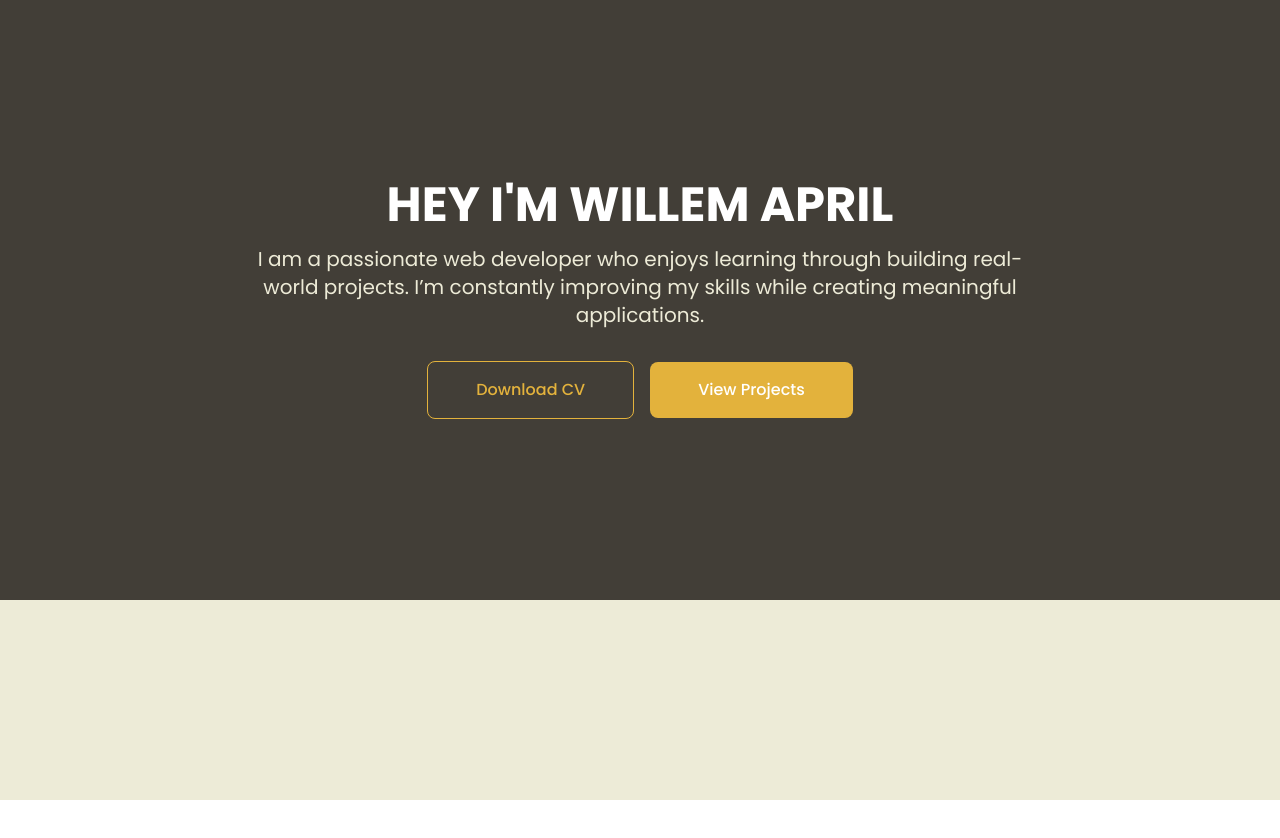
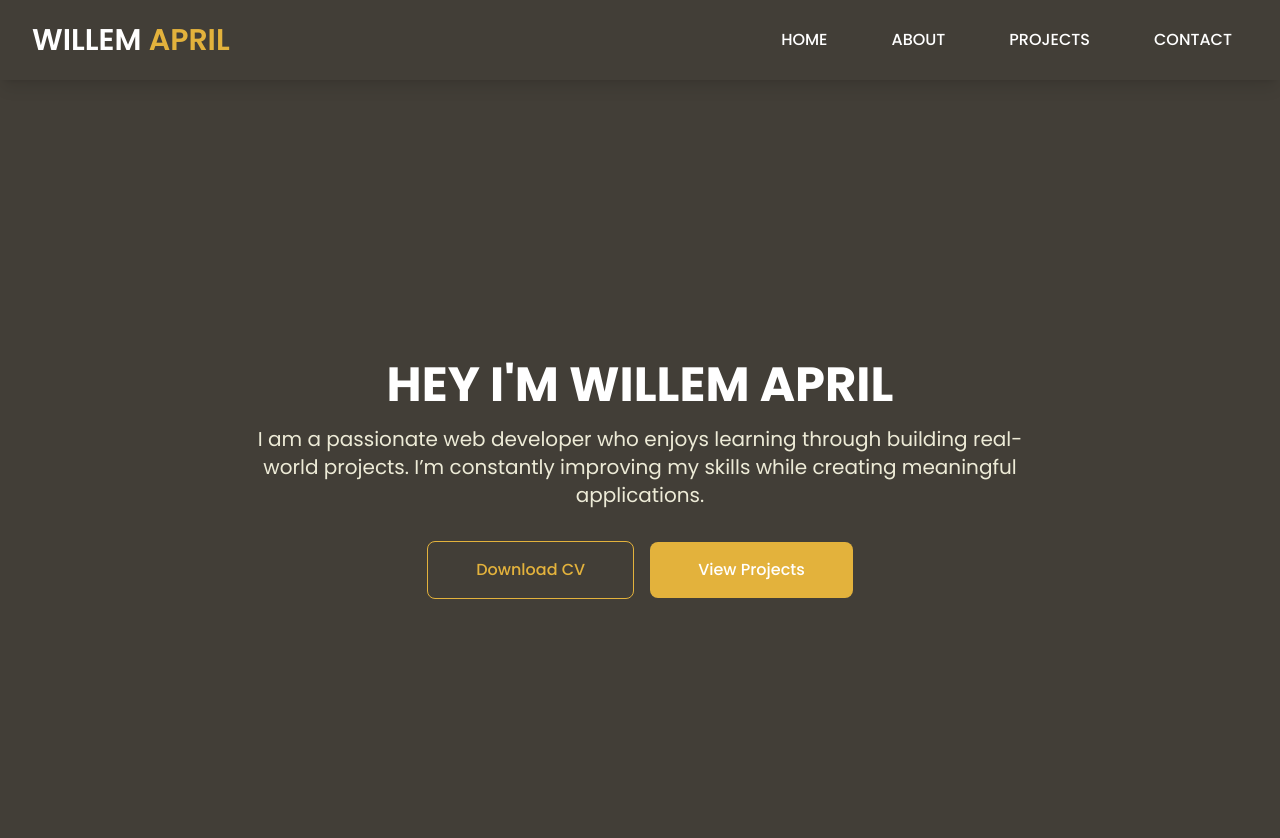
Before and after one commit to Willie3011/Portfolio, a React (Vite) app: page / in a window 1280 px wide. Shown: the top 838 px of the page. Before the commit the page ends 800 px from the top, so only its background shows below. Built offline with nearby package versions, Linux system fonts and the light colour scheme.

Commit message:
Add responsive Navbar component and update layout
Introduced a new Navbar component with responsive design and mobile menu support. Updated Homepage to include the Navbar and adjusted layout classes in Banner and Homepage for improved styling.

```diff
--- a/src/components/Banner.jsx
+++ b/src/components/Banner.jsx
@@ -2,7 +2,7 @@ import Container from './Container'
 
 function Banner() {
     return (
-        <div className="bg-primary text-white px-0 py-16 text-center flex items-center justify-center max-md:h-screen min-h-9/12">
+        <div className="bg-primary text-white px-0 py-16 text-center flex items-center justify-center min-h-200">
             <Container>
                 <h1 className='uppercase font-bold mb-4 text-[2rem] md:text-5xl'>Hey I'm Willem April</h1>
                 <p className='text-xl max-w-200 my-0 mx-auto text-secondary mb-4'>I am a passionate web developer who enjoys learning through building real-world projects. I’m constantly improving my skills while creating meaningful applications.</p>
--- /dev/null
+++ b/src/components/Navbar.jsx
@@ -0,0 +1,58 @@
+import { Link } from 'react-router-dom'
+import Container from './Container'
+import { IoMenu } from "react-icons/io5";
+import { useState } from 'react';
+import { IoMdClose } from 'react-icons/io';
+
+function Navbar() {
+    const [openMobileMenu, setOpenMobileMenu] = useState(false);
+    return (
+        <header className='bg-primary px-0 py-4 sticky top-0 z-20 shadow-lg h-20 flex items-center justify-center'>
+            <Container>
+                <div className="flex items-center justify-between">
+                    <h2 className='uppercase text-3xl font-semibold text-white'>Willem <span className='text-accent'>April</span></h2>
+
+                    <nav>
+                        <ul className='md:flex list-none hidden'>
+                            <li className='ml-8'>
+                                <Link to="/" className='uppercase text-white font-medium px-4 py-2 hover:bg-gray-200/10 hover:text-accent transition-all duration-300 rounded-sm'>Home</Link>
+                            </li>
+                            <li className='ml-8'>
+                                <Link to="/" className='uppercase text-white font-medium px-4 py-2 hover:bg-gray-200/10 hover:text-accent transition-all duration-300 rounded-sm'>About</Link>
+                            </li>
+                            <li className='ml-8'>
+                                <Link to="/" className='uppercase text-white font-medium px-4 py-2 hover:bg-gray-200/10 hover:text-accent transition-all duration-300 rounded-sm'>Projects</Link>
+                            </li>
+                            <li className='ml-8'>
+                                <Link to="/" className='uppercase text-white font-medium px-4 py-2 hover:bg-gray-200/10 hover:text-accent transition-all duration-300 rounded-sm'>Contact</Link>
+                            </li>
+                        </ul>
+                    </nav>
+                    <button className={`md:hidden block w-8 h-8 text-white transition-all duration-300 ${openMobileMenu ? "rotate-180" : ""}`}
+                        onClick={() => {
+                            setOpenMobileMenu(prev => !prev);
+                        }}
+                    >{openMobileMenu ? <IoMdClose className={`w-full h-full`} /> : <IoMenu className='w-full h-full' />}</button>
+                </div>
+            </Container>
+            <nav>
+                <ul className={`absolute top-20 right-0 left-0 md:hidden bg-secondary text-black flex ${openMobileMenu ? 'translate-x-0' : 'translate-x-full'} shadow flex-col text-right p-4 py-12 gap-8 transition-transform duration-300 ease-in-out`}>
+                    <li className='ml-8'>
+                        <Link to="/" className='uppercase font-medium px-4 py-2 hover:bg-gray-200/10 hover:text-accent transition-all duration-300 rounded-sm'>Home</Link>
+                    </li>
+                    <li className='ml-8'>
+                        <Link to="/" className='uppercase font-medium px-4 py-2 hover:bg-gray-200/10 hover:text-accent transition-all duration-300 rounded-sm'>About</Link>
+                    </li>
+                    <li className='ml-8'>
+                        <Link to="/" className='uppercase font-medium px-4 py-2 hover:bg-gray-200/10 hover:text-accent transition-all duration-300 rounded-sm'>Projects</Link>
+                    </li>
+                    <li className='ml-8'>
+                        <Link to="/" className='uppercase font-medium px-4 py-2 hover:bg-gray-200/10 hover:text-accent transition-all duration-300 rounded-sm'>Contact</Link>
+                    </li>
+                </ul>
+            </nav>
+        </header>
+    )
+}
+
+export default Navbar
--- a/src/pages/Homepage.jsx
+++ b/src/pages/Homepage.jsx
@@ -1,9 +1,11 @@
 import Banner from '../components/Banner'
+import Navbar from '../components/Navbar'
 
 function Homepage() {
   return (
-    <div className='bg-secondary h-screen font-Poppins'>
-      <Banner/>
+    <div className='bg-secondary h-full font-Poppins'>
+      <Navbar />
+      <Banner />
     </div>
   )
 }
```
